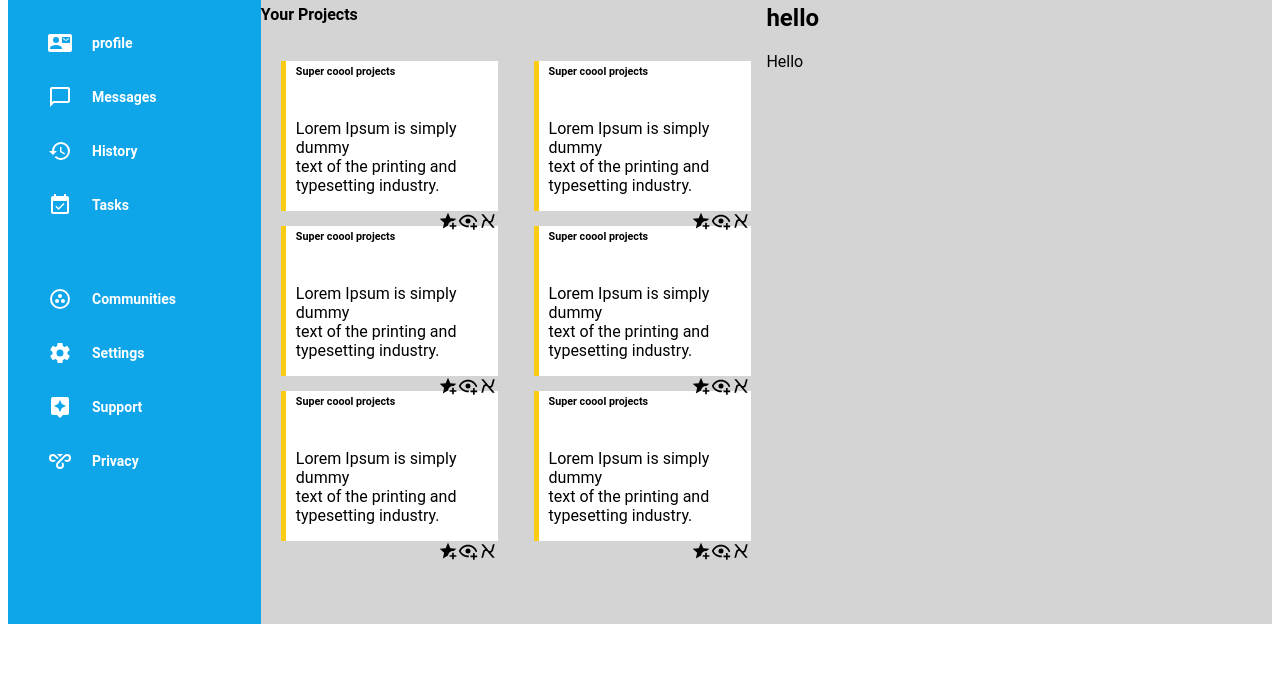
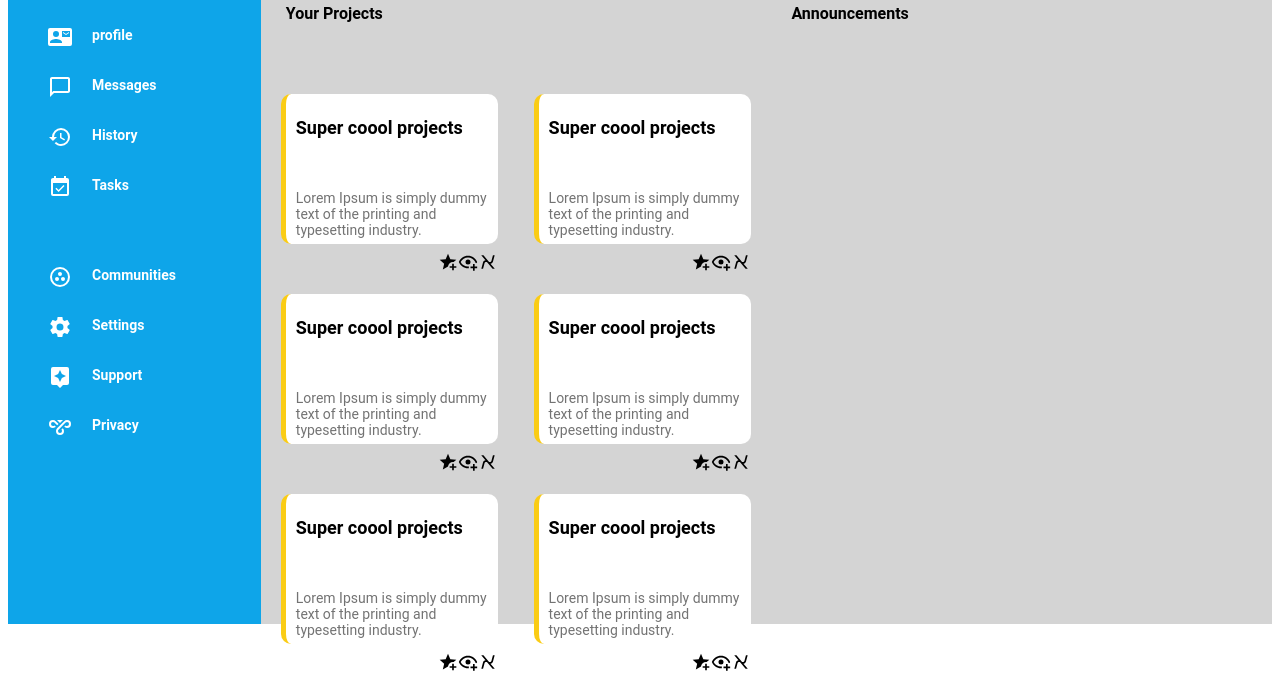
Before and after one commit to Reydove/Admin-dashboard, a plain HTML site: page index.html in a window 1280 px wide. Shown: the part 184-865 px from the top of the page. Before the commit the page ends 816 px from the top, so only its background shows below. Drawn offline with Linux system fonts and the light colour scheme.

Commit message:
Last Section

```diff
--- a/index.html
+++ b/index.html
@@ -262,7 +262,19 @@
                         </div>
                     </div>
                 </div>
-                <div class="am-trend"><h2>hello</h2>Hello</div>
+                <div class="am-trend">
+                    <div class="ann">
+                        <h4>Announcements</h4>
+                        <div class="ann-text">
+                            <h6></h6>
+                            <p></p>
+                        </div>
+                        <div class="divider"></div>
+                    </div>
+                </div>
+                <div class="trend">
+                    <h4
+                </div>
             </div>
         </div>
     </div>
--- a/style.css
+++ b/style.css
@@ -121,6 +121,7 @@ body{
     background-color:#d4d4d4;
     display: grid;
     grid-template-columns: 50% 50%;
+    height: -10%;
 
 }
 .cards{
@@ -132,6 +133,7 @@ body{
     background-color: white;
     border-left: 5px solid #facc15;
     height: 150px;
+    border-radius:10px;
     margin:15px 0;
     width: 80%;
     margin-left: 20px;
@@ -140,6 +142,8 @@ body{
     justify-content: center;
     align-items: flex-start;
     padding-left: 10px;
+    margin-top: 50px;
+
 }
 
 .icons{
@@ -149,3 +153,19 @@ body{
     align-items: center;
     width: 100%;
 }
+h6{
+  font-size: 18px;
+  margin-top: 50px;
+}
+.card p{
+    font-size:14px;
+    color: #737373;
+}
+
+h4{
+    margin-left:25px;
+     margin-top: 20px;
+}
+p{
+    margin-top: 10px;
+}
```
